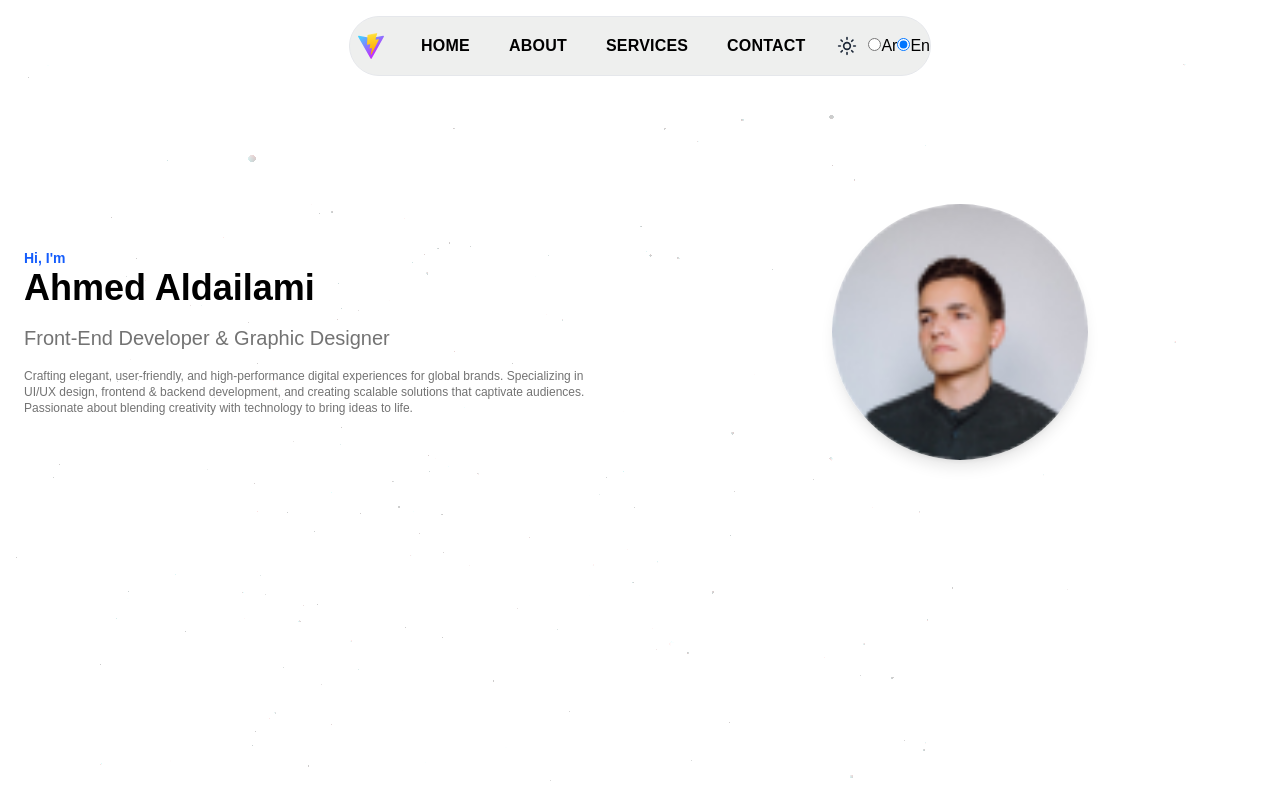
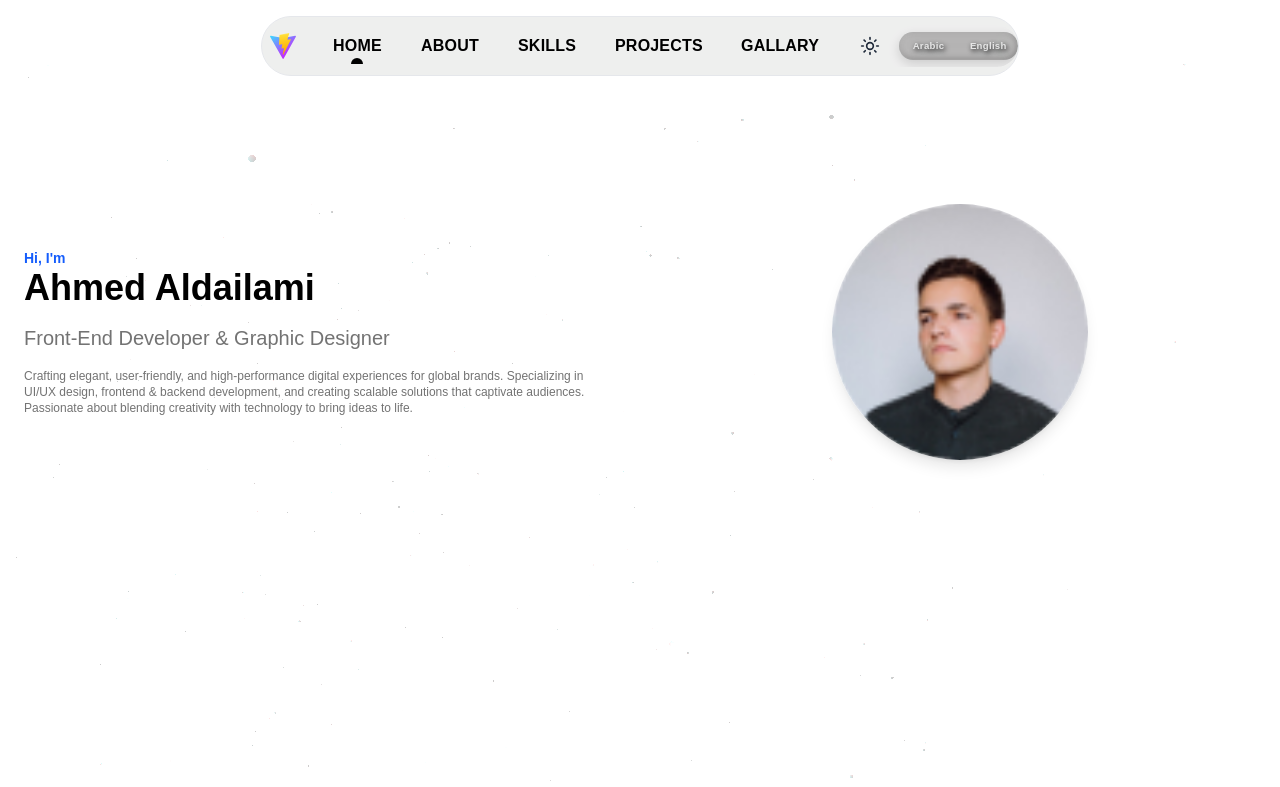
Before and after one commit to ahmedaldailami/First-Project, a React (Vite) app: page / in a window 1280 px wide. Shown: the top 787 px of the page. Built offline with nearby package versions, Linux system fonts and the light colour scheme.

Commit message:
Recostumizing the Navbar

```diff
--- a/src/App.css
+++ b/src/App.css
@@ -56,6 +56,7 @@
     --foreground: 0 0% 100%;
 
 }
+
 * {
     font-family: "Geist Sans", sans-serif !important;
 }
@@ -100,7 +101,7 @@
     --border-angle: 0turn;
     background:
         /* conic-gradient(from var(--border-angle),from var(--gold), var(--gold)) padding-box, */
-        conic-gradient(from var(--border-angle),#fff, #fff) padding-box,
+        conic-gradient(from var(--border-angle), #fff, #fff) padding-box,
         conic-gradient(from var(--border-angle),
             transparent 25%,
             #08f,
@@ -136,3 +137,97 @@
     display: inline-flex;
     animation: marquee 16s linear infinite;
 }
+
+
+
+
+
+
+
+/* From Uiverse.io by chase2k25 */
+.glass-radio-group {
+    --bg: rgba(14, 13, 13, 0.219);
+    --text: #e5e5e5;
+
+    display: flex;
+    position: relative;
+    background: var(--bg);
+    border-radius: 1rem;
+    backdrop-filter: blur(12px);
+    box-shadow:
+        inset 1px 1px 4px rgba(255, 255, 255, 0.2),
+        inset -1px -1px 6px rgba(0, 0, 0, 0.3),
+        0 4px 12px rgba(0, 0, 0, 0.15);
+    overflow: hidden;
+    width: fit-content;
+}
+
+.glass-radio-group input {
+    display: none;
+}
+
+.glass-radio-group label {
+    flex: 1;
+    display: flex;
+    align-items: center;
+    justify-content: center;
+    min-width: 3rem;
+    font-size: 0.6rem;
+    padding: 0.4rem 0.8rem;
+    cursor: pointer;
+    font-weight: 600;
+    letter-spacing: 0.3px;
+    color: var(--text);
+    text-shadow: 0.1rem 0.1rem 0.3rem #000;
+    position: relative;
+    z-index: 2;
+    transition: color 0.3s ease-in-out;
+}
+
+.glass-radio-group label:hover {
+    color: white;
+}
+
+.glass-radio-group input:checked + label {
+    color: #fff;
+}
+
+.glass-glider {
+    position: absolute;
+    top: 0;
+    bottom: 0;
+    width: calc(100% / 2);
+    border-radius: 1rem;
+    z-index: 1;
+    transition:
+        transform 0.5s cubic-bezier(0.37, 1.95, 0.66, 0.56),
+        background 0.4s ease-in-out,
+        box-shadow 0.4s ease-in-out;
+}
+
+/* Silver */
+#glass-silver:checked ~ .glass-glider {
+    transform: translateX(0%);
+    background: linear-gradient(135deg, #c0c0c055, #e0e0e0);
+    box-shadow:
+        0 0 18px rgba(192, 192, 192, 0.5),
+        0 0 10px rgba(255, 255, 255, 0.4) inset;
+}
+
+/* Gold */
+#glass-gold:checked ~ .glass-glider {
+    transform: translateX(0%);
+    background: linear-gradient(135deg, #ffd70055, #ffcc00);
+    box-shadow:
+        0 0 18px rgba(255, 215, 0, 0.5),
+        0 0 10px rgba(255, 235, 150, 0.4) inset;
+}
+
+/* Platinum */
+#glass-platinum:checked ~ .glass-glider {
+    transform: translateX(100%);
+    background: linear-gradient(135deg, hsl(250, 32%, 37%), hsl(250 47% 60%));
+    box-shadow:
+        0 0 18px rgba(160, 216, 255, 0.5),
+        0 0 10px rgba(200, 240, 255, 0.4) inset;
+}
--- a/src/App.jsx
+++ b/src/App.jsx
@@ -114,12 +114,13 @@ function App() {
             logo={"vite.svg"}
             logoAlt="Company Logo"
             items={[
-              { label: 'Home', href: '/' },
-              { label: 'About', href: '/about' },
-              { label: 'Services', href: '/services' },
-              { label: 'Contact', href: '/contact' }
+              { label: 'Home', href: '#Home' },
+              { label: 'About', href: '#about' },
+              { label: 'Skills', href: '#skills' },
+              { label: 'Projects', href: '#Projects'},
+              { label: 'Gallary', href: '#Gallary' }
             ]}
-            activeHref="/"
+            activeHref="#Home"
             className="rounded-full border-[1px] border-gray-200 dark:border-gray-700 backdrop-blur-xl"
             ease="power2.easeOut"
             baseColor="var(--foreground)"
--- a/src/components/PillNav.jsx
+++ b/src/components/PillNav.jsx
@@ -47,14 +47,28 @@ const PillNav = ({
 
 
 
+    const [language, setLanguage] = useState(() => {
+        return localStorage.getItem("language") || "en";
+    });
+
+
+    // language toggle
+    useEffect(() => {
+        localStorage.setItem("language", language);
+    }, [language]);
+
+
+
 
     // change lang
     const { t, i18n } = useTranslation();
 
     const changeLanguage = (lang) => {
+        // setLanguage(lang);
         i18n.changeLanguage(lang);
         document.dir = lang === "ar" ? "rtl" : "ltr";
         document.documentElement.lang = lang;
+
         console.log(lang);
     };
 
@@ -363,8 +377,8 @@ const PillNav = ({
                                     </span>
                                     {isActive && (
                                         <span
-                                            className="absolute left-1/2 -bottom-[6px] -translate-x-1/2 w-3 h-3 rounded-full z-[4]"
-                                            style={{ background: 'var(--base, #000)' }}
+                                            className="absolute bg-foreground left-1/2 -bottom-[6px] -translate-x-1/2 w-3 h-3 rounded-full z-[4]"
+                                            // style={{ background: 'var(--base, #000)' }}
                                             aria-hidden="true"
                                         />
                                     )}
@@ -410,7 +424,7 @@ const PillNav = ({
                     {/* Theme Toggle Button */}
                     <button
                         onClick={() => setTheme(theme === "dark" ? "light" : "dark")}
-                        className="rounded-full p-2 inline-flex items-center justify-center overflow-hidden"
+                        className="rounded-full p-2 m-2 inline-flex items-center justify-center overflow-hidden"
                         style={{
                             width: 'var(--nav-h)',
                             height: 'var(--nav-h)',
@@ -428,32 +442,26 @@ const PillNav = ({
 
 
 
-                            {/* language Toggle Button */}
+                    {/*          language Toggle Button         */}
                     <div className="glass-radio-group">
-
-                        <input defaultChecked={false} type="radio" name="plan" />
+                        <input defaultChecked={false} type="radio" name="plan" id="glass-gold" />
                         <label
-                            onClick={() => changeLanguage(languages[1].code)}
+                            onClick={() => changeLanguage("ar")}
+                            htmlFor="glass-gold"
                         >
-                            {t("navbar.langAR").slice(0,2)}
+                            {t("navbar.langAR")}
                         </label>
 
                         <input defaultChecked={true} type="radio" name="plan" id="glass-platinum" />
                         <label
-                            onClick={() => changeLanguage(languages[0].code)}
+                            onClick={() => changeLanguage("en")}
                             htmlFor="glass-platinum"
                         >
-                            {t("navbar.langEN").slice(0, 2)}
+                            {t("navbar.langEN")}
                         </label>
 
                         <div className="glass-glider"></div>
                     </div>
-
-
-
-
-
-
 
 
 
@@ -474,19 +482,17 @@ const PillNav = ({
                     }}
                 >
                     <span
-                        className="hamburger-line w-4 h-0.5 rounded origin-center transition-all duration-[10ms] ease-[cubic-bezier(0.25,0.1,0.25,1)]"
-                        style={{ background: 'var(--pill-bg, #fff)' }}
+                        className="hamburger-line bg-foreground w-4 h-0.5 rounded origin-center transition-all duration-[10ms] ease-[cubic-bezier(0.25,0.1,0.25,1)]"
                     />
                     <span
-                        className="hamburger-line w-4 h-0.5 rounded origin-center transition-all duration-[10ms] ease-[cubic-bezier(0.25,0.1,0.25,1)]"
-                        style={{ background: 'var(--pill-bg, #fff)' }}
+                        className="hamburger-line  bg-foreground w-4 h-0.5 rounded origin-center transition-all duration-[10ms] ease-[cubic-bezier(0.25,0.1,0.25,1)]"
                     />
                 </button>
             </nav>
 
             <div
                 ref={mobileMenuRef}
-                className="md:hidden absolute top-[3em] left-4 right-4 rounded-[27px] shadow-[0_8px_32px_rgba(0,0,0,0.12)] z-[998] origin-top"
+                className="md:hidden backdrop-blur-2xl absolute top-[3em] left-4 right-4 rounded-[27px] shadow-[0_8px_32px_rgba(0,0,0,0.12)] z-[998] origin-top"
                 style={{
                     ...cssVars,
                     background: 'var(--base, #f0f0f0)'
@@ -513,8 +519,9 @@ const PillNav = ({
                         return (
                             <li key={item.href}>
                                 {isRouterLink(item.href) ? (
-                                    <Link
-                                        to={item.href}
+                                    <a
+                                        // to={item.href}
+                                        href={item.href}
                                         className={linkClasses}
                                         style={defaultStyle}
                                         onMouseEnter={hoverIn}
@@ -522,7 +529,7 @@ const PillNav = ({
                                         onClick={() => setIsMobileMenuOpen(false)}
                                     >
                                         {item.label}
-                                    </Link>
+                                    </a>
                                 ) : (
                                     <a
                                         href={item.href}
@@ -539,18 +546,53 @@ const PillNav = ({
                         );
                     })}
                 </ul>
+
+
+                <div className='flex justify-center items-center'>
+
                     {/* Theme Toggle Button */}
                     <button
                         onClick={() => setTheme(theme === "dark" ? "light" : "dark")}
-                    className="rounded-full p-2 inline-flex items-center justify-center overflow-hidden"
+                        className="rounded-full p-2 m-2 inline-flex items-center justify-center overflow-hidden"
                         style={{
                             width: 'var(--nav-h)',
                             height: 'var(--nav-h)',
                             background: 'var(--base, #000)'
                         }}
                     >
-                    {theme}
+                        {theme === "light" ?
+                            <svg xmlns="http://www.w3.org/2000/svg" width="20" height="20" viewBox="0 0 24 24" fill="none" stroke="currentColor" strokeWidth="2" strokeLinecap="round" strokeLinejoin="round" className="lucide lucide-sun text-gray-800 dark:text-white" aria-hidden="true"><circle cx="12" cy="12" r="4"></circle><path d="M12 2v2"></path><path d="M12 20v2"></path><path d="m4.93 4.93 1.41 1.41"></path><path d="m17.66 17.66 1.41 1.41"></path><path d="M2 12h2"></path><path d="M20 12h2"></path><path d="m6.34 17.66-1.41 1.41"></path><path d="m19.07 4.93-1.41 1.41"></path></svg>
+                            :
+                            <svg xmlns="http://www.w3.org/2000/svg" width="20" height="20" viewBox="0 0 24 24" fill="none" stroke="currentColor" strokeWidth="2" strokeLinecap="round" strokeLinejoin="round" className="lucide lucide-moon text-gray-800 dark:text-white" aria-hidden="true"><path d="M20.985 12.486a9 9 0 1 1-9.473-9.472c.405-.022.617.46.402.803a6 6 0 0 0 8.268 8.268c.344-.215.825-.004.803.401"></path></svg>
+                        }
                     </button>
+
+
+
+
+
+                    {/*          language Toggle Button        */}
+                    <div className="glass-radio-group">
+                        <input defaultChecked={false} type="radio" name="plan" id="glass-gold" />
+                        <label
+                            onClick={() => changeLanguage(languages[1].code)}
+                            htmlFor="glass-gold"
+                        >
+                            {t("navbar.langAR")}
+                        </label>
+
+                        <input defaultChecked={true} type="radio" name="plan" id="glass-platinum" />
+                        <label
+                            onClick={() => changeLanguage(languages[0].code)}
+                            htmlFor="glass-platinum"
+                        >
+                            {t("navbar.langEN")}
+                        </label>
+
+                        <div className="glass-glider"></div>
+                    </div>
+                </div>
+
             </div>
         </div>
     );
```
Lines whose indentation alone changed are shown as unchanged.
